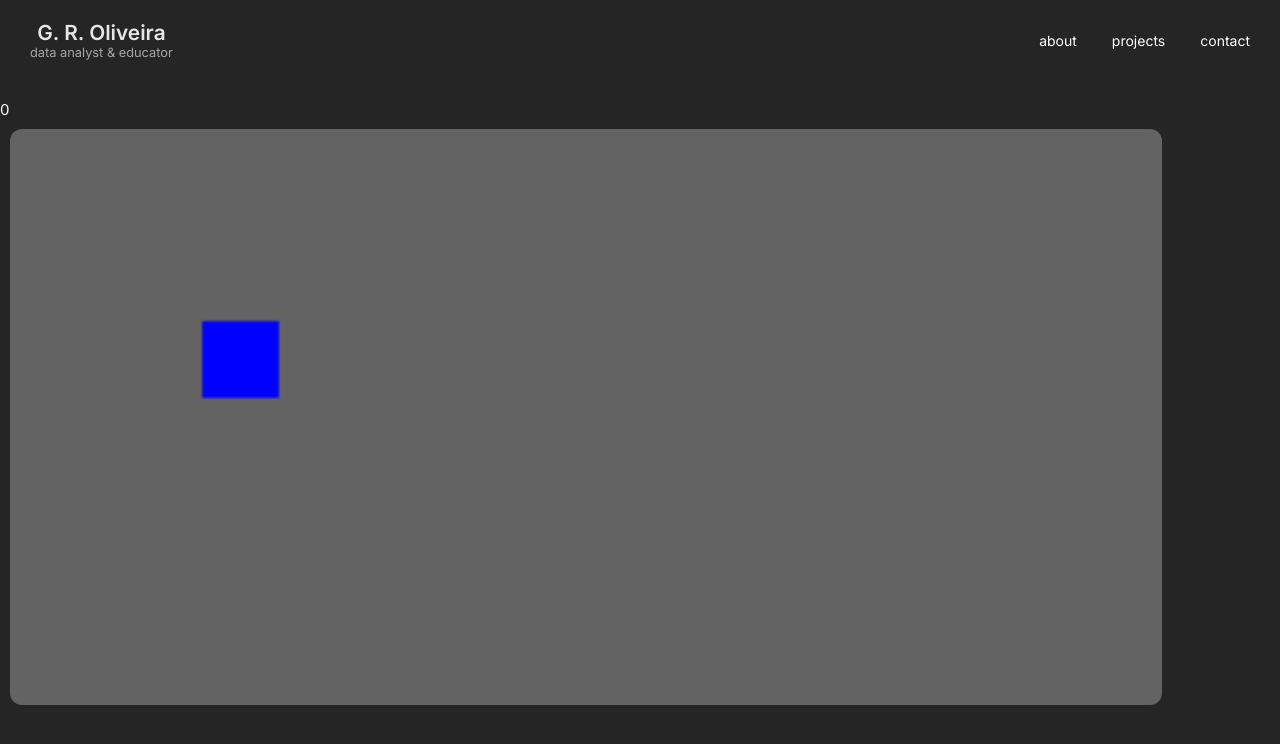
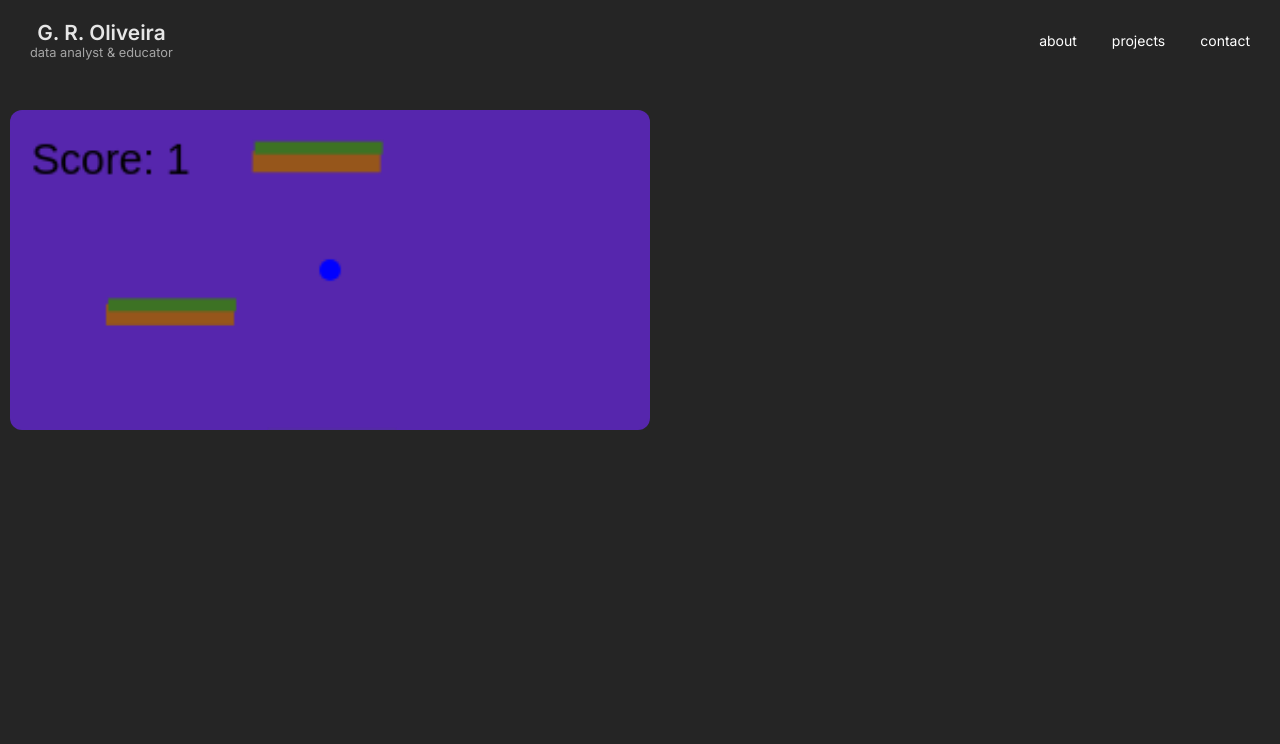
Before and after one commit to rocha-carvalhaes/personal_page, a plain HTML site: page flappy-game.html in a window 1280 px wide. Drawn offline with Linux system fonts and the light colour scheme.

Commit message:
plataformas e física

```diff
--- a/flappy-game.html
+++ b/flappy-game.html
@@ -32,13 +32,8 @@
     <div class="headerBackground"></div>
 
     <div id="game">
-        <div id="bird"></div>
-        <div id="pipe"></div>
-        <div id="score">0</div>
+        <canvas id="flappyCanvas"></canvas>
+        <script src="scripts/flappy-game-core.js"></script>
     </div>
 
-    <canvas id="flappyCanvas"></canvas>
-    <script src="scripts/flappy-game-core.js"></script>
-
-
-    </body>
+</body>
--- a/scripts/flappy-game-core.js
+++ b/scripts/flappy-game-core.js
@@ -1,38 +1,161 @@
-const canvas = document.getElementById("flappyCanvas");
-const ctx = canvas.getContext("2d");
+const canvas = document.getElementById('flappyCanvas');
+const ctx = canvas.getContext('2d');
 
-const box = {
-    x: 50,
-    y: 50,
-    width: 20,
-    heigth: 20,
-    color: 'blue'
+canvas.style.backgroundColor = 'rgb(86, 38, 173)';
+
+const gravity = 0.3;
+let bounce = -8;
+const platformWidth = 60;
+const platformHeight = 10;
+
+let ball = {
+    x: canvas.width / 2,
+    y: canvas.height - 60,
+    radius: 5,
+    vx: 0,
+    vy: 0,
+    color: 'blue',
+};
+
+let platforms = [
+    {x: canvas.width/2 - platformWidth/2, y: canvas.height + 60, width: platformWidth, height: platformHeight},
+    {x: canvas.width/4 - platformWidth/2, y: canvas.height, width: platformWidth, height: platformHeight}
+];
+let score = 0;
+let maxY = ball.y;
+
+function drawBall() {
+    ctx.beginPath();
+    ctx.arc(ball.x, ball.y, ball.radius, 0, Math.PI * 2);
+    ctx.fillStyle = ball.color;
+    ctx.fill();
+    ctx.closePath();
 }
 
-function drawBox() {
-    ctx.fillStyle = box.color;
-    ctx.fillRect(box.x, box.y, box.width, box.heigth);
+function drawPlatforms() {
+    ctx.fillStyle = 'rgb(150, 86, 27)';
+    for (let p of platforms) {
+    ctx.fillRect(p.x, p.y, p.width, p.height);
+    }
 }
 
-drawBox();
-// Add event listener for keydown event
-document.addEventListener("keydown", function (event) {
-    if (event.code === "Space") {
-        // Move the box up
-        box.y -= 10;
+function drawPlatformGrass() {
+    ctx.fillStyle = 'rgb(61, 114, 36)';
+    for (let p of platforms) {
+    ctx.fillRect(p.x+1, p.y-platformHeight/2+4*(p.y/canvas.height), p.width, platformHeight*0.6);
     }
-    if (event.code === "ArrowDown") {
-        // Move the box down
-        box.y += 10;
+}
+
+function update() {
+    ball.vy += gravity;
+    ball.y += ball.vy;
+    ball.x += ball.vx;
+
+    // Wrap horizontally
+    if (ball.x < 0) ball.x = canvas.width;
+    if (ball.x > canvas.width) ball.x = 0;
+
+    // Bounce on platform
+    for (let p of platforms) {
+    if (
+        ball.vy > 0 &&
+        ball.x + ball.radius > p.x &&
+        ball.x - ball.radius < p.x + p.width &&
+        ball.y + ball.radius > p.y &&
+        ball.y + ball.radius < p.y + p.height
+    )   {
+        ball.vy = bounce;
+        }
     }
-    if (event.code === "ArrowLeft") {
-        // Move the box left
-        box.x -= 10;
+
+    // Bounce on floor
+    if (ball.y + ball.radius > canvas.height) {
+        ball.vy = bounce;
     }
-    if (event.code === "ArrowRight") {
-        // Move the box right
-        box.x += 10;
+
+    // Scroll platforms when ball goes high or low
+    // if (ball.y > maxY) {
+    //     const dy = ball.y - maxY;
+    //     maxY = ball.y;
+    //     // ball.y = maxY;
+    //     for (let p of platforms) p.y -= dy;
+    //     // console.log("sobe",maxY, ball.y);
+    // }
+
+    const scrollThresholdUp = canvas.height / 2;
+    const scrollThresholdDown = canvas.height / 2;
+
+    if (ball.y < scrollThresholdUp) {
+        const dy = scrollThresholdUp - ball.y;
+        ball.y = scrollThresholdUp; // fixar a bolinha no meio da tela
+        maxY -= dy;
+
+        for (let p of platforms) p.y += dy;
+
+        // Adiciona nova plataforma se necessário
+        if (ball.y - platforms[platforms.length - 1].y >= 0 && ball.y - platforms[platforms.length - 1].y < 5) {
+            platforms.push({
+                x: Math.random() * (canvas.width - platformWidth),
+                y: 0,
+                width: platformWidth,
+                height: platformHeight
+            });
+        }
+    } else if (ball.y > scrollThresholdDown) {
+        const dy = ball.y - scrollThresholdDown;
+        ball.y = scrollThresholdDown; // fixar a bolinha no meio da tela
+        maxY += dy;
+
+        for (let p of platforms) p.y -= dy;
+
+        // Remove plataformas que saíram da tela
+        // if (platforms[platforms.length - 1].y > canvas.height) {
+        //     platforms.pop();
+        // }
     }
+    // Game over
+//   if (ball.y > canvas.height) {
+//     alert(`Game Over! Score: ${score}`);
+//     document.location.reload();
+//   }
+    score = platforms.length - 2; // Update score based on the number of platforms
+}
+
+function draw() {
     ctx.clearRect(0, 0, canvas.width, canvas.height);
-    drawBox();
+    drawBall();
+    drawPlatforms();
+    drawPlatformGrass();
+
+    ctx.fillStyle = 'black';
+    ctx.font = '20px Arial';
+    ctx.fillText('Score: ' + score, 10, 30);
+}
+
+function loop() {
+    update();
+    draw();
+    requestAnimationFrame(loop);
+}
+
+document.addEventListener('keydown', e => {
+    if (e.key === 'ArrowLeft') ball.vx = -3;
+    if (e.key === 'ArrowRight') ball.vx = 3;
 });
+document.addEventListener('keyup', e => {
+    if (e.key === 'ArrowLeft' || e.key === 'ArrowRight') ball.vx = 0;
+});
+document.addEventListener('keydown', e => {
+    if (e.key === ' ') {
+        ball.color = 'red';
+        bounce = -1;
+    }
+});
+document.addEventListener('keyup', e => {
+    if (e.key === ' ') {
+        ball.color = 'blue'
+        bounce = -8;
+    }
+})
+
+loop();
--- a/styles/main.css
+++ b/styles/main.css
@@ -344,12 +344,19 @@ p.projectsTitle {
     justify-content: center; /* <-- this centers the canvas inside */
 }
 
+#game {
+    width: 100%;
+    height: auto;
+    overflow: visible;
+}
+
 #flappyCanvas {
+    /* background-color: rgb(124, 232, 240); */
+    min-width: 50%;
+    max-width: calc(100% - 20px);
+    height: auto;
+    border-radius: 12px;
+    display: block;
     margin: 10px;
-    background-color: rgba(255, 255, 255, 0.285);
-    position: relative;
-    display: block;
-    height: 80%;
-    width: 90%;
-    border-radius: 12px;
+    padding: 0;
 }
```
